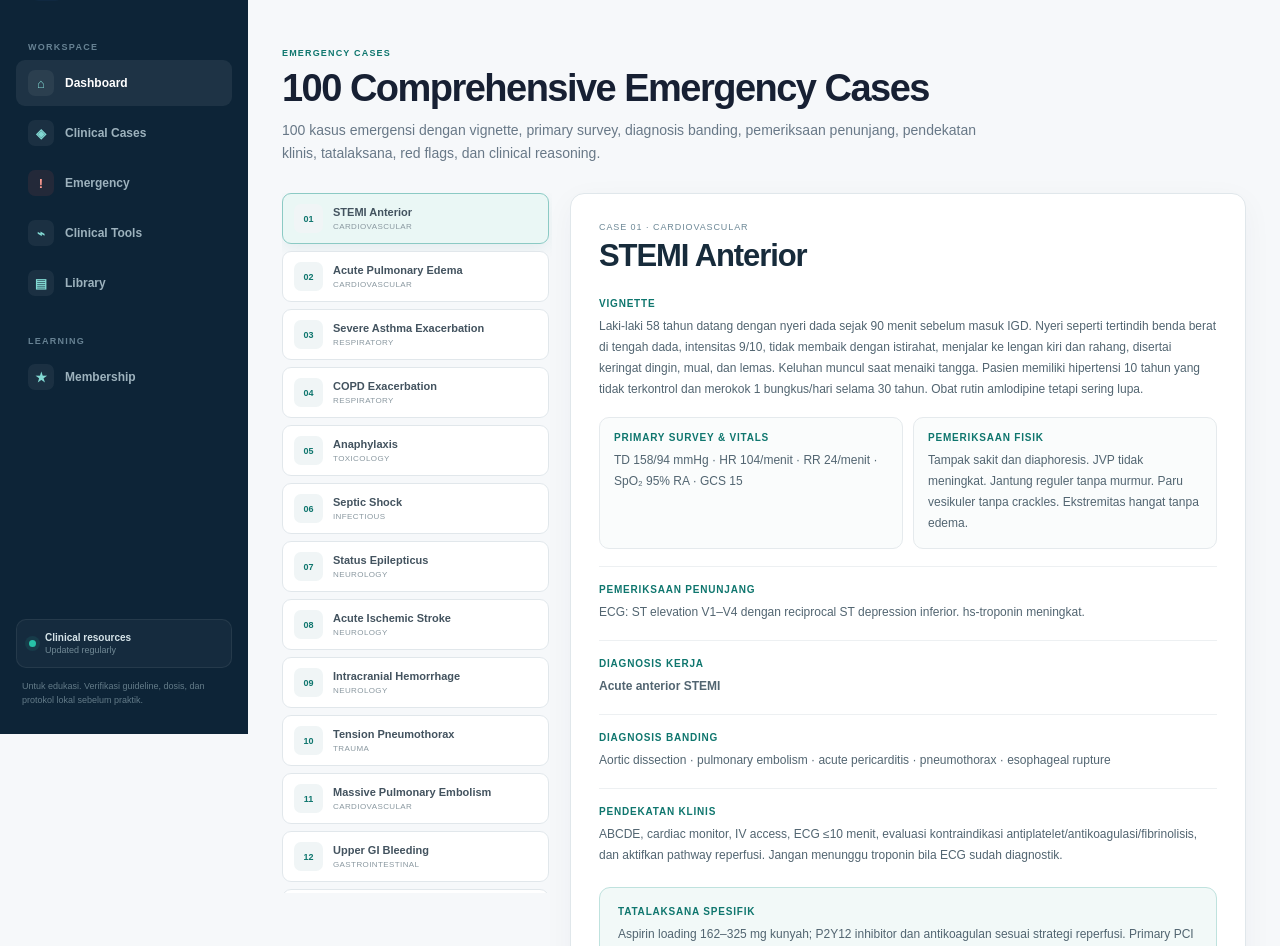
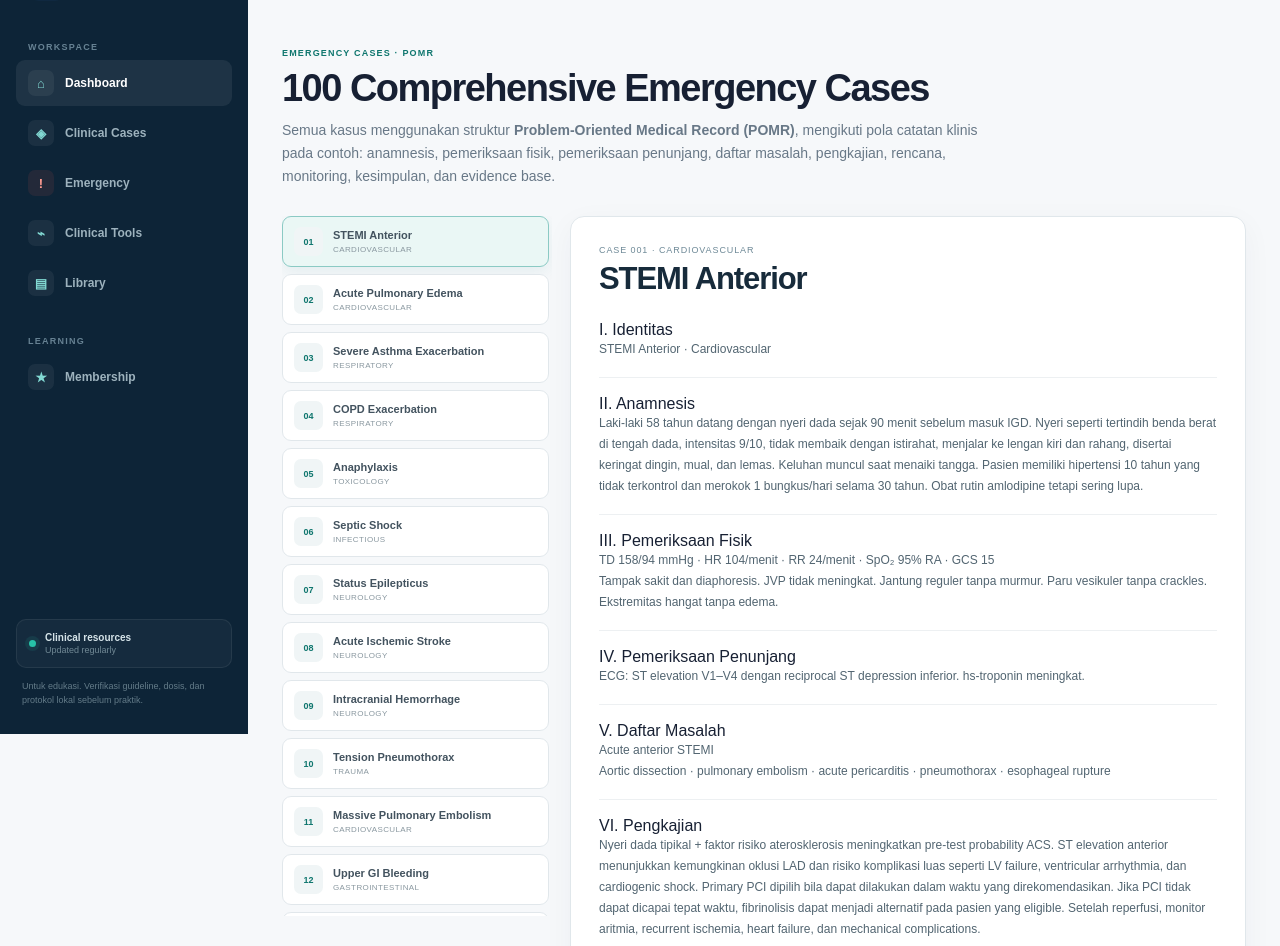
Before and after one commit to dwimakdasarimd-star/dokter-jaga-v1, a Next.js app: page /emergency in a window 1280 px wide. Shown: the part 66-1012 px from the top of the page. Built offline with nearby package versions, Linux system fonts and the light colour scheme.

Commit message:
refactor: apply POMR format to emergency cases

```diff
--- a/app/emergency/page.tsx
+++ b/app/emergency/page.tsx
@@ -4,46 +4,28 @@ import { useState } from 'react'
 import { cases } from './cases'
 import { additionalCases } from './additional-cases'
 import { discussions } from './discussions'
+import POMRCaseView from './POMRCaseView'
 
 const allCases = [...cases, ...additionalCases]
 const fallbackDiscussion = (item: typeof allCases[number]) => ({
-  reasoning: [`Diagnosis kerja: ${item.diagnosis}.`, `Temuan utama dan konteks kasus mendukung diagnosis tersebut.`, `Diagnosis banding: ${item.ddx}.`],
-  keyPoints: [`Pendekatan: ${item.approach}`, `Tatalaksana harus mengikuti kondisi pasien dan protokol setempat.`, `Disposition: ${item.disposition}.`],
-  pitfalls: [`Jangan melewatkan kondisi yang time-critical.`, `Lakukan reassessment serial.`, `Red flags: ${item.redflags}.`],
-  guideline: 'Untuk kasus tambahan, verifikasi guideline diagnosis-spesifik terbaru dan protokol lokal sebelum praktik.',
-  guidelineUrl: 'https://www.who.int/publications',
-  updated: '2026'
+  reasoning: [`Diagnosis kerja: ${item.diagnosis}.`, `Temuan utama mendukung diagnosis tersebut.`, `Diagnosis banding: ${item.ddx}.`],
+  keyPoints: [item.approach, item.treatment],
+  pitfalls: ['Jangan melewatkan kondisi yang mendesak.', 'Lakukan reassessment serial.'],
+  guideline: 'Verifikasi guideline diagnosis-spesifik terbaru dan protokol lokal.',
+  guidelineUrl: 'https://www.who.int/publications', updated: '2026'
 })
 
-export default function EmergencyPage() {
-  const [selected, setSelected] = useState(allCases[0])
-  const discussion = discussions[selected.id] ?? fallbackDiscussion(selected)
-
-  return (
-    <div className="section page">
-      <div className="section-kicker">Emergency Cases</div>
-      <h1>100 Comprehensive Emergency Cases</h1>
-      <p className="section-intro">100 kasus emergensi dengan vignette, primary survey, diagnosis banding, pemeriksaan penunjang, pendekatan klinis, tatalaksana, red flags, dan clinical reasoning.</p>
-      <div className="emergency-layout">
-        <aside className="case-list">
-          {allCases.map((item) => <button key={item.id} className={`case-nav ${selected.id === item.id ? 'active' : ''}`} onClick={() => setSelected(item)}><span>{String(item.id).padStart(2, '0')}</span><div><strong>{item.title}</strong><small>{item.category}</small></div></button>)}
-        </aside>
-        <main className="case-detail">
-          <div className="meta">CASE {String(selected.id).padStart(2, '0')} · {selected.category}</div>
-          <h2>{selected.title}</h2>
-          <section><h3>Vignette</h3><p>{selected.vignette}</p></section>
-          <div className="info-grid"><div><h3>Primary Survey & Vitals</h3><p>{selected.vitals}</p></div><div><h3>Pemeriksaan Fisik</h3><p>{selected.exam}</p></div></div>
-          <section><h3>Pemeriksaan Penunjang</h3><p>{selected.tests}</p></section>
-          <section><h3>Diagnosis Kerja</h3><p><strong>{selected.diagnosis}</strong></p></section>
-          <section><h3>Diagnosis Banding</h3><p>{selected.ddx}</p></section>
-          <section><h3>Pendekatan Klinis</h3><p>{selected.approach}</p></section>
-          <section className="treatment"><h3>Tatalaksana Spesifik</h3><p>{selected.treatment}</p></section>
-          <section className="discussion-block"><div className="discussion-heading"><span className="meta">CLINICAL REASONING</span><h3>Pembahasan Komprehensif</h3></div><div className="bullet-section"><h4>🔎 Mengapa diagnosis ini paling mungkin?</h4><ul>{discussion.reasoning.map((x,i)=><li key={i}>{x}</li>)}</ul></div><div className="bullet-section"><h4>📌 Key Clinical Points</h4><ul>{discussion.keyPoints.map((x,i)=><li key={i}>{x}</li>)}</ul></div><div className="bullet-section pitfalls"><h4>⚠️ Pitfall yang sering terjadi</h4><ul>{discussion.pitfalls.map((x,i)=><li key={i}>{x}</li>)}</ul></div></section>
-          <section className="guideline-box"><div className="meta">GUIDELINE REFERENCE</div><h3>Guideline & Evidence Base</h3><p>{discussion.guideline}</p><a href={discussion.guidelineUrl} target="_blank" rel="noreferrer" className="guideline-link">Buka referensi ↗</a><small>Last guideline check: {discussion.updated}. Verifikasi versi terbaru sebelum praktik.</small></section>
-          <div className="info-grid"><div><h3>Disposition</h3><p>{selected.disposition}</p></div><div><h3>Red Flags</h3><p>{selected.redflags}</p></div></div>
-        </main>
-      </div>
-      <p className="trust" style={{marginTop:24}}>Materi edukasi klinis. Verifikasi dosis, kontraindikasi, timing tindakan, dan protokol terhadap guideline terbaru serta protokol lokal sebelum digunakan pada pasien nyata.</p>
-    </div>
-  )
+export default function EmergencyPage(){
+ const [selected,setSelected]=useState(allCases[0])
+ const discussion=discussions[selected.id]??fallbackDiscussion(selected)
+ return <div className="section page">
+  <div className="section-kicker">Emergency Cases · POMR</div>
+  <h1>100 Comprehensive Emergency Cases</h1>
+  <p className="section-intro">Semua kasus menggunakan struktur <b>Problem-Oriented Medical Record (POMR)</b>, mengikuti pola catatan klinis pada contoh: anamnesis, pemeriksaan fisik, pemeriksaan penunjang, daftar masalah, pengkajian, rencana, monitoring, kesimpulan, dan evidence base.</p>
+  <div className="emergency-layout">
+   <aside className="case-list">{allCases.map(item=><button key={item.id} className={`case-nav ${selected.id===item.id?'active':''}`} onClick={()=>setSelected(item)}><span>{String(item.id).padStart(2,'0')}</span><div><strong>{item.title}</strong><small>{item.category}</small></div></button>)}</aside>
+   <main className="case-detail"><div className="meta">CASE {String(selected.id).padStart(3,'0')} · {selected.category}</div><h2>{selected.title}</h2><POMRCaseView item={selected} discussion={discussion}/></main>
+  </div>
+  <p className="trust" style={{marginTop:24}}>Materi edukasi klinis. Verifikasi diagnosis, dosis, kontraindikasi, timing tindakan, guideline terbaru, dan protokol lokal sebelum digunakan pada pasien nyata.</p>
+ </div>
 }
```
